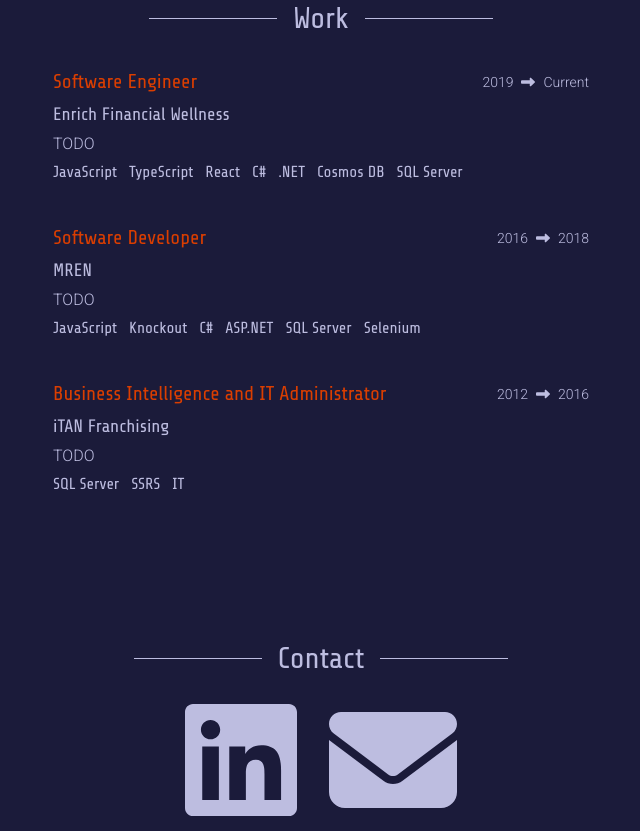
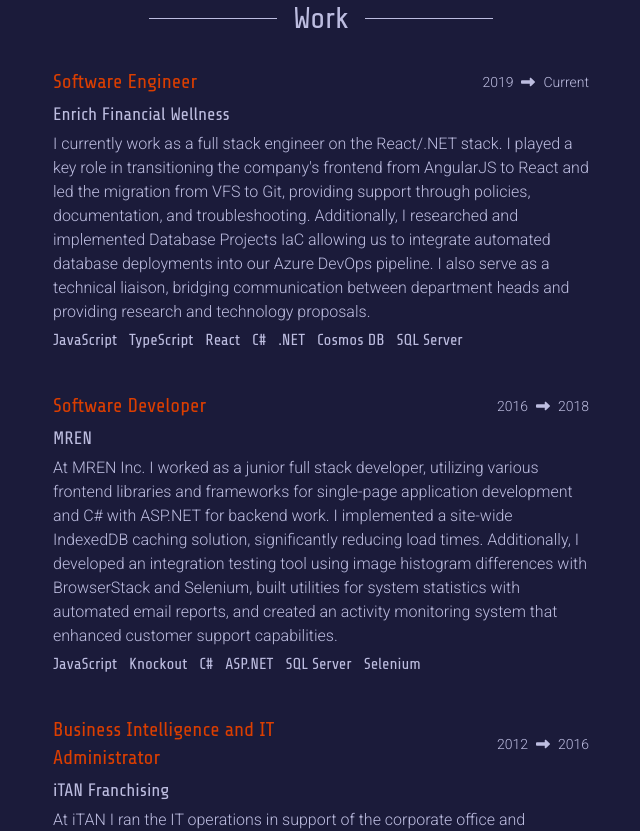
Before and after one commit to hobblyhoy/hexa-portfolio, a React (Create React App) app: page / in a window 1280 px wide. Shown: the part 2540-3371 px from the top of the page, without its empty margins (639-1279 px from the left). Built offline with nearby package versions, Linux system fonts and the light colour scheme.

Commit message:
init some work descriptions

```diff
--- a/src/features/work/Work.tsx
+++ b/src/features/work/Work.tsx
@@ -6,7 +6,7 @@
       {
          title: 'Software Engineer',
          companyName: 'Enrich Financial Wellness',
-         description: 'TODO',
+         description: `I currently work as a full stack engineer on the React/.NET stack. I played a key role in transitioning the company's frontend from AngularJS to React and led the migration from VFS to Git, providing support through policies, documentation, and troubleshooting. Additionally, I researched and implemented Database Projects IaC allowing us to integrate automated database deployments into our Azure DevOps pipeline. I also serve as a technical liaison, bridging communication between department heads and providing research and technology proposals.`,
          tags: [
             'JavaScript',
             'TypeScript',
@@ -22,7 +22,8 @@
       {
          title: 'Software Developer',
          companyName: 'MREN',
-         description: 'TODO',
+         description:
+            'At MREN Inc. I worked as a junior full stack developer, utilizing various frontend libraries and frameworks for single-page application development and C# with ASP.NET for backend work. I implemented a site-wide IndexedDB caching solution, significantly reducing load times. Additionally, I developed an integration testing tool using image histogram differences with BrowserStack and Selenium, built utilities for system statistics with automated email reports, and created an activity monitoring system that enhanced customer support capabilities.',
          tags: ['JavaScript', 'Knockout', 'C#', 'ASP.NET', 'SQL Server', 'Selenium'],
          start: '2016',
          end: '2018',
@@ -30,8 +31,9 @@
       {
          title: 'Business Intelligence and IT Administrator',
          companyName: 'iTAN Franchising',
-         description: 'TODO',
-         tags: ['SQL Server', 'SSRS', 'IT'],
+         description:
+            'At iTAN I ran the IT operations in support of the corporate office and franchise locations. This included managing corporate and in-store networking, POS systems, and IT infrastructure while also advising on business trends through custom SQL and SSRS reporting. I built and deployed a fully automated in-store music and digital signage system using Python and Bash, streamlining marketing content updates and ensuring seamless control over deployments. As the company grew I became the manager of a small team who took over the day to day IT operations.',
+         tags: ['IT Management', 'SQL Server', 'SSRS'],
          start: '2012',
          end: '2016',
       },
```
